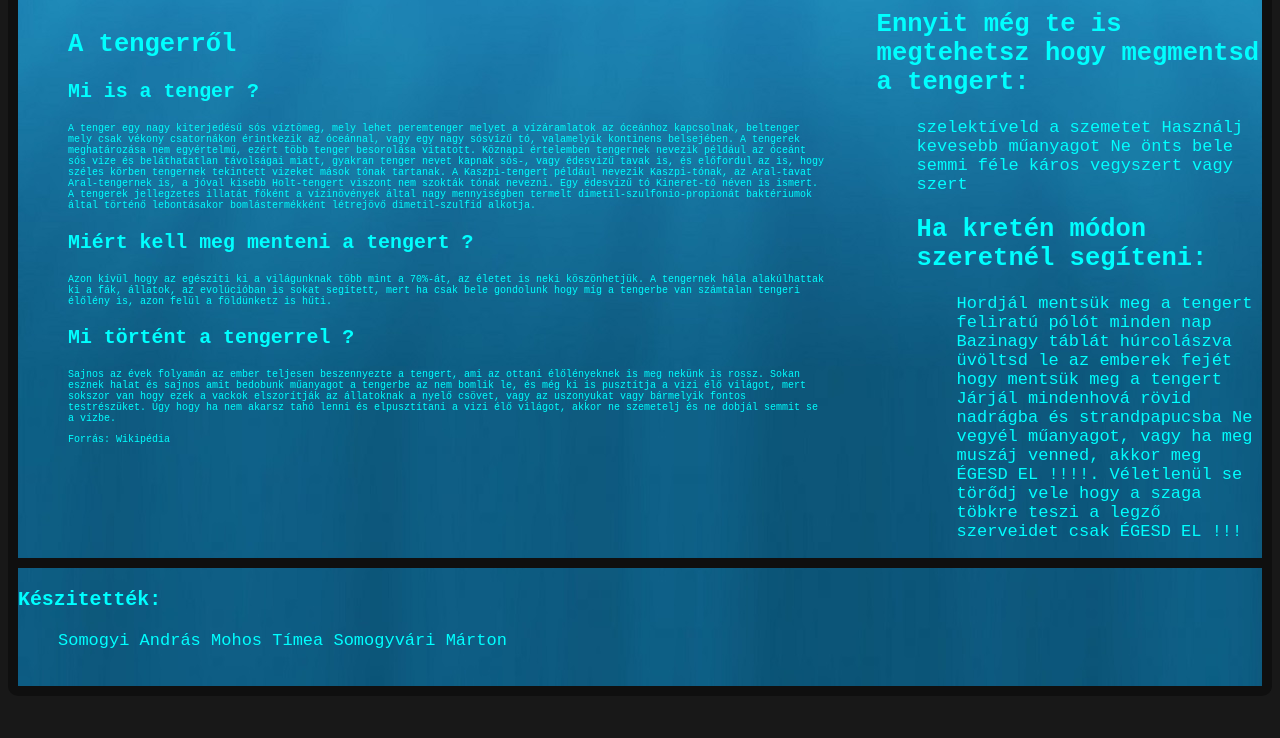
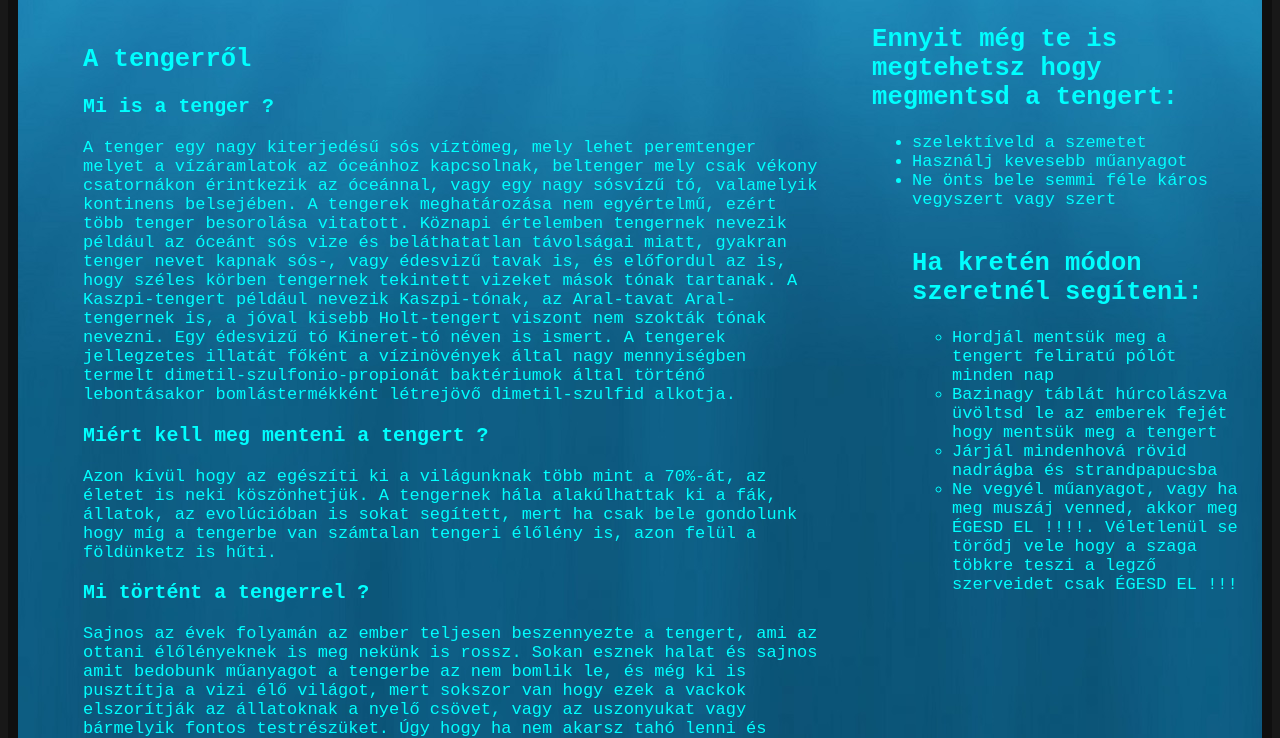
Before and after one commit to somogyiandrasistvan/fenntarthatosag, a plain HTML site: page marci.html in a window 1280 px wide. Shown: the part 212-950 px from the top of the page. Before the commit the page ends 916 px from the top, so only its background shows below. Drawn offline with Linux system fonts and the light colour scheme.

Commit message:
fixelés

```diff
--- a/sytle.css
+++ b/sytle.css
@@ -4,7 +4,12 @@ body{
     background-repeat: repeat;
     font-size: 17px;
 }
+.felsorolas{
 
+}
+.marcie2{
+    background-color: aqua;
+}
 .marcie{
     background-image: url(/kepek/tenger2.jpg);
     color: aqua;
@@ -17,6 +22,7 @@ body{
 
 main{
     margin: auto;
+    padding: 15px;
     border-radius: 10px;
     border: solid 10px rgb(15, 15, 15);
     max-width: 1500px;
@@ -31,9 +37,6 @@ main{
     ;
 }
 
-p{
-    font-size: 10px;
-}
 header{
     text-align: center;
     grid-area: h;
@@ -56,6 +59,7 @@ a:hover{
 .menu{
     text-align: center;
     list-style-type: none;
+    display: inline;
 }
 
 nav{
@@ -131,12 +135,12 @@ tbody{
     border-bottom: solid 10px;
     border-color: rgb(15, 15, 15);
 }
-li{
-    display: inline;
-}
+
 
 footer{
     grid-area: f;
+    border-radius: 10px;
+    padding: 10px;
     border-top: solid 10px rgb(15, 15, 15);
 }
 .Nevek{
```
